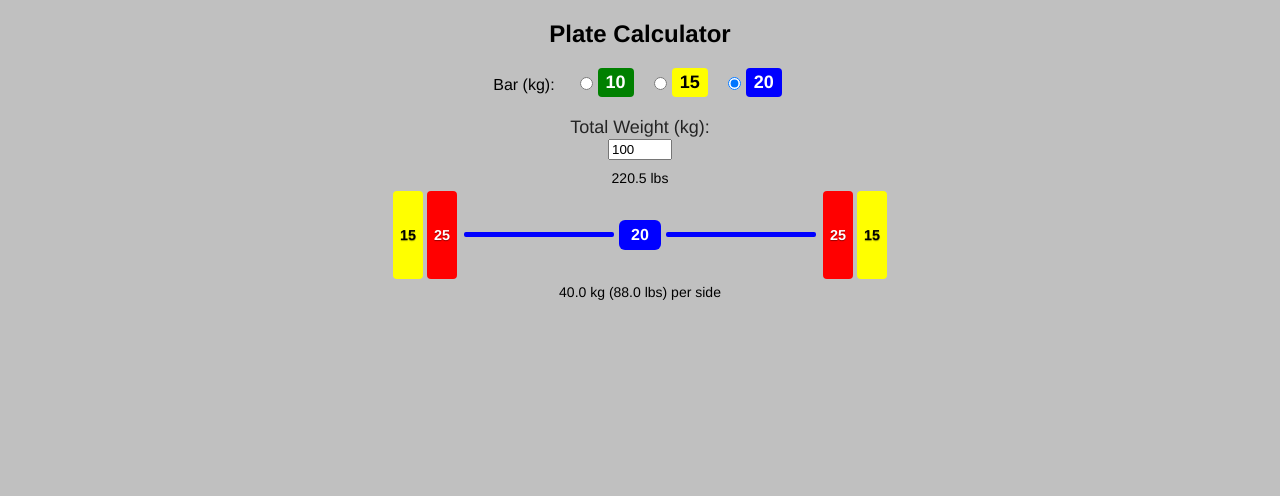
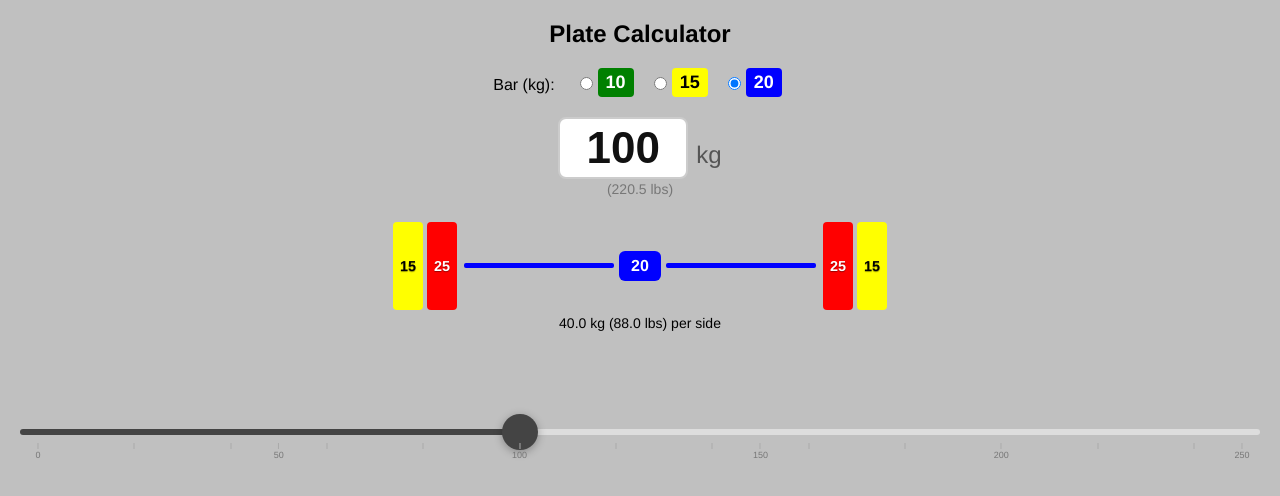
Before and after one commit to Eightycats/barbell, a plain HTML site: page plates.html in a window 1280 px wide. Drawn offline with Linux system fonts and the light colour scheme.

Commit message:
Adding slider input

```diff
--- a/barbell.css
+++ b/barbell.css
@@ -76,6 +76,131 @@ body, html {
     margin-right: 5px;
 }
 
+/* Weight Slider */
+.slider-group {
+    width: 100%;
+    padding: 0 15px;
+    box-sizing: border-box;
+}
+
+.weight-header {
+    display: flex;
+    flex-direction: column;
+    align-items: center;
+    gap: 2px;
+    margin-bottom: 10px;
+}
+
+.weight-kg-row {
+    display: flex;
+    align-items: baseline;
+    gap: 8px;
+}
+
+.weight-big-input {
+    font-size: 44px;
+    font-weight: bold;
+    line-height: 1;
+    color: #111;
+    width: 110px;
+    text-align: center;
+    border: 2px solid #ccc;
+    border-radius: 8px;
+    background: #fff;
+    padding: 4px 8px;
+    outline: none;
+    -moz-appearance: textfield;
+}
+
+.weight-big-input::-webkit-outer-spin-button,
+.weight-big-input::-webkit-inner-spin-button {
+    -webkit-appearance: none;
+    margin: 0;
+}
+
+.weight-big-unit {
+    font-size: 24px;
+    color: #555;
+    font-weight: 500;
+}
+
+.weight-lbs {
+    font-size: 14px;
+    color: #777;
+}
+
+.slider-wrapper {
+    margin: 90px 0 0;
+    padding: 0 20px 8px;
+    box-sizing: border-box;
+}
+
+.slider-ticks {
+    position: relative;
+    width: 100%;
+    height: 20px;
+}
+
+.slider-tick {
+    position: absolute;
+    transform: translateX(-50%);
+    display: flex;
+    flex-direction: column;
+    align-items: center;
+}
+
+.tick-mark {
+    width: 1px;
+    height: 6px;
+    background-color: #aaa;
+}
+
+.tick-label {
+    font-size: 9px;
+    color: #777;
+    margin-top: 2px;
+    line-height: 1;
+}
+
+#weightSlider {
+    width: 100%;
+    height: 6px;
+    -webkit-appearance: none;
+    appearance: none;
+    background: linear-gradient(to right, #444 var(--fill-pct, 40%), #ddd var(--fill-pct, 40%));
+    border-radius: 3px;
+    outline: none;
+    cursor: pointer;
+    margin: 0 0 8px;
+}
+
+#weightSlider::-webkit-slider-thumb {
+    -webkit-appearance: none;
+    appearance: none;
+    width: 36px;
+    height: 36px;
+    border-radius: 50%;
+    background: #444;
+    cursor: pointer;
+    box-shadow: 0 2px 8px rgba(0,0,0,0.3);
+    transition: transform 0.1s;
+}
+
+#weightSlider:active::-webkit-slider-thumb {
+    transform: scale(1.15);
+}
+
+#weightSlider::-moz-range-thumb {
+    width: 36px;
+    height: 36px;
+    border-radius: 50%;
+    background: #444;
+    cursor: pointer;
+    border: none;
+    box-shadow: 0 2px 8px rgba(0,0,0,0.3);
+}
+
+
 #pwa-install-banner {
     display: none;
     position: fixed;
--- a/plates.html
+++ b/plates.html
@@ -39,48 +39,101 @@
 
 
     <div class="info-row">
-        <div class="info-center form-group">
-            <label for="totalWeight">Total Weight (kg):</label><br>
-            <input type="number" id="totalWeight" value="100" min="0" max="250" step="1">
+        <div class="info-center slider-group">
+            <div class="weight-header">
+                <div class="weight-kg-row">
+                    <input type="number" id="totalWeight" class="weight-big-input" value="100" min="0" max="250" step="1">
+                    <span class="weight-big-unit">kg</span>
+                </div>
+                <span class="weight-lbs" id="totalWeightLbs">(220.5 lbs)</span>
+            </div>
         </div>
-    </div>
-
-
-    <div id="totalWeightLbs" style="text-align: center; font-size: 14px; color: black; margin-top: 8px;">
-      220.5 lbs
     </div>
 
     <div class="barbell-display">
         <div class="barbellWorkout" data-weight="100"></div>
     </div>
 
+    <div class="slider-wrapper">
+        <input type="range" id="weightSlider" min="0" max="250" step="1" value="100">
+        <div id="sliderTicks" class="slider-ticks"></div>
+    </div>
+
 <script>
+  const slider = document.getElementById('weightSlider');
+  const numberInput = document.getElementById('totalWeight');
+
   function updateBarbellDisplay() {
-    const total = parseFloat(document.getElementById('totalWeight').value);
+    const total = parseFloat(numberInput.value);
     const bar = document.querySelector('input[name="barWeight"]:checked');
     const display = document.querySelector('.barbellWorkout');
 
-    if (!bar || isNaN(total) || total <= 0) {
-        return;
-    }
+    if (!bar || isNaN(total) || total <= 0) return;
 
     display.dataset.weight = total;
-    if (typeof renderAllBarbells === 'function') {
-      renderAllBarbells();
-    }
+    if (typeof renderAllBarbells === 'function') renderAllBarbells();
 
-    const lbs = total * 2.2046;
-    document.getElementById('totalWeightLbs').textContent = lbs.toFixed(1) + ' lbs';
+    document.getElementById('totalWeightLbs').textContent = '(' + (total * 2.2046).toFixed(1) + ' lbs)';
+    updateSliderFill(total);
   }
 
-  // Watch for changes in input or bar weight radio buttons
-  document.getElementById('totalWeight').addEventListener('input', updateBarbellDisplay);
+  function updateSliderFill(value) {
+    const pct = (Math.min(value, 250) / 250) * 100;
+    slider.style.setProperty('--fill-pct', pct + '%');
+  }
+
+  function setWeight(value) {
+    numberInput.value = value;
+    slider.value = value;
+    updateBarbellDisplay();
+  }
+
+  // Live update while dragging
+  slider.addEventListener('input', () => setWeight(slider.value));
+
+  // Snap to nearest 5kg on release
+  slider.addEventListener('change', () => {
+    const snapped = Math.round(parseFloat(slider.value) / 5) * 5;
+    setWeight(snapped);
+  });
+
+  // Number input: sync to slider
+  numberInput.addEventListener('input', () => {
+    slider.value = numberInput.value;
+    updateBarbellDisplay();
+  });
 
   document.querySelectorAll('input[name="barWeight"]').forEach(radio => {
     radio.addEventListener('change', updateBarbellDisplay);
   });
 
-  // Initial render
+  // Generate slider tick marks
+  (function() {
+    const ticksContainer = document.getElementById('sliderTicks');
+    const sliderMax = 250;
+    const thumbPx = 36;
+    const tickSet = new Set();
+    for (let v = 0; v <= sliderMax; v += 20) tickSet.add(v);
+    for (let v = 0; v <= sliderMax; v += 50) tickSet.add(v);
+    const tickValues = [...tickSet].sort((a, b) => a - b);
+    tickValues.forEach(v => {
+      const pct = v / sliderMax;
+      const tick = document.createElement('div');
+      tick.className = 'slider-tick';
+      tick.style.left = `calc(${pct} * (100% - ${thumbPx}px) + ${thumbPx / 2}px)`;
+      const mark = document.createElement('div');
+      mark.className = 'tick-mark';
+      tick.appendChild(mark);
+      if (v % 50 === 0) {
+        const label = document.createElement('span');
+        label.className = 'tick-label';
+        label.textContent = v;
+        tick.appendChild(label);
+      }
+      ticksContainer.appendChild(tick);
+    });
+  })();
+
   updateBarbellDisplay();
 </script>
 
```
